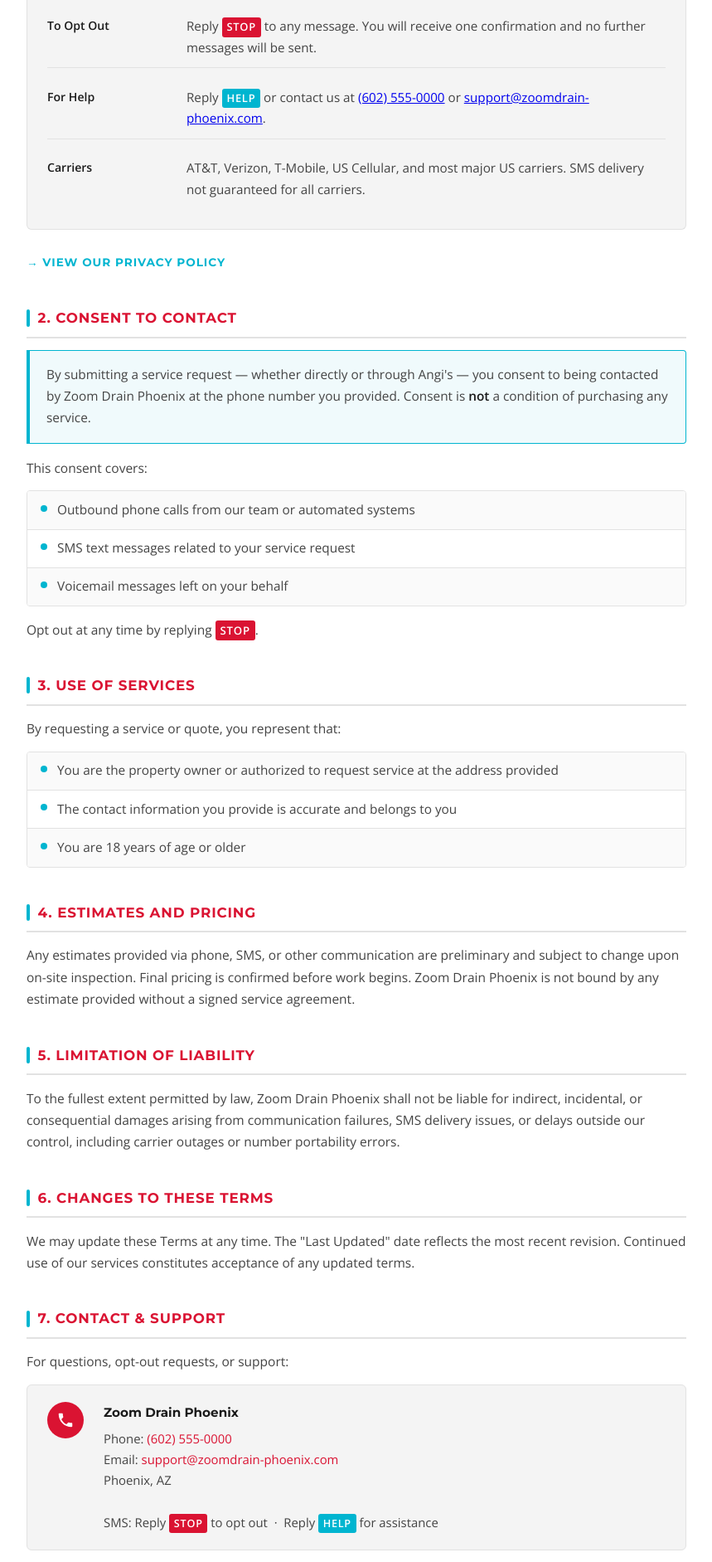
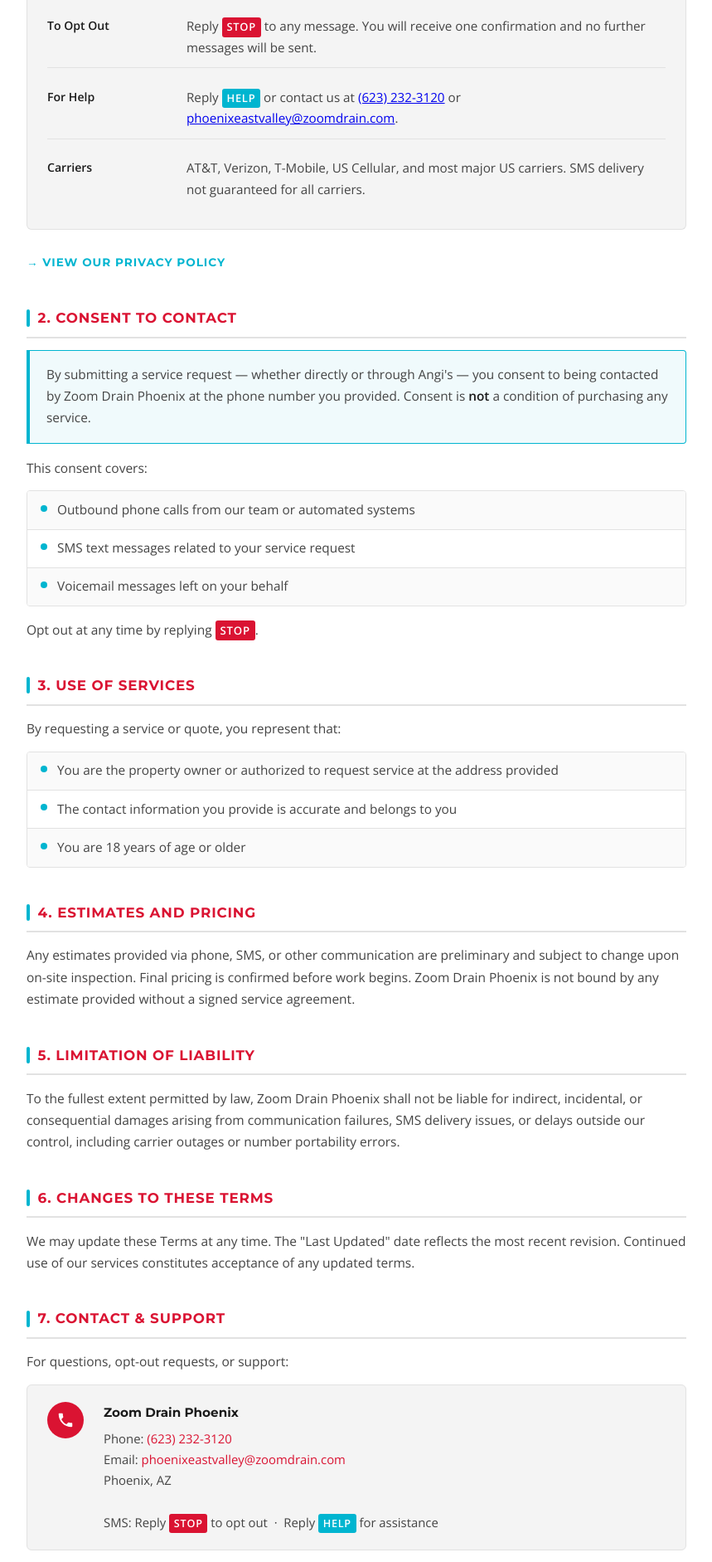
Before and after one commit to zoomdraindave/zoom-drain-hub, a website: page src/public/terms.html in a window 1280 px wide. Shown: the part 897-2780 px from the top of the page at 83% size, without its empty margins (210-1069 px from the left). Drawn offline with nearby package versions, Linux system fonts and the light colour scheme.

Commit message:
Updated phone number and email in privacy policy and terms pages

```diff
--- a/src/public/terms.html
+++ b/src/public/terms.html
@@ -328,7 +328,7 @@
 <nav>
   <div class="nav-inner">
     <a class="nav-logo" href="#"><img src="/zoom-drain-logo.png" alt="Zoom Drain" /></a>
-    <a class="nav-phone" href="tel:+16025550000">📞 (602) 555-0000</a>
+    <a class="nav-phone" href="tel:+16232323120">📞 (623) 232-3120</a>
   </div>
 </nav>
 
@@ -372,7 +372,7 @@
         </div>
         <div class="compliance-item">
           <span class="ci-label">For Help</span>
-          <span>Reply <span class="kw-help">HELP</span> or contact us at <a href="tel:+16025550000">(602) 555-0000</a> or <a href="mailto:support@zoomdrain-phoenix.com">support@zoomdrain-phoenix.com</a>.</span>
+          <span>Reply <span class="kw-help">HELP</span> or contact us at <a href="tel:+16232323120">(623) 232-3120</a> or <a href="mailto:phoenixeastvalley@zoomdrain.com">phoenixeastvalley@zoomdrain.com</a>.</span>
         </div>
         <div class="compliance-item">
           <span class="ci-label">Carriers</span>
@@ -436,8 +436,8 @@
       <div class="contact-details">
         <strong>Zoom Drain Phoenix</strong>
         <p>
-          Phone: <a href="tel:+16025550000">(602) 555-0000</a><br />
-          Email: <a href="mailto:support@zoomdrain-phoenix.com">support@zoomdrain-phoenix.com</a><br />
+          Phone: <a href="tel:+16232323120">(623) 232-3120</a><br />
+          Email: <a href="mailto:phoenixeastvalley@zoomdrain.com">phoenixeastvalley@zoomdrain.com</a><br />
           Phoenix, AZ<br /><br />
           SMS: Reply <span class="kw-stop">STOP</span> to opt out &nbsp;·&nbsp;
           Reply <span class="kw-help">HELP</span> for assistance
@@ -457,8 +457,8 @@
   <div class="footer-logo"><img src="/zoom-drain-logo.png" alt="Zoom Drain" /></div>
   <div class="footer-links">
     <a href="/privacy-policy.html">Privacy Policy</a>
-    <a href="tel:+16025550000">(602) 555-0000</a>
-    <a href="mailto:support@zoomdrain-phoenix.com">support@zoomdrain-phoenix.com</a>
+    <a href="tel:+16232323120">(623) 232-3120</a><br />
+    <a href="mailto:phoenixeastvalley@zoomdrain.com">phoenixeastvalley@zoomdrain.com</a><br />
   </div>
   <p>&copy; <span id="yr"></span> Zoom Drain Phoenix. All rights reserved.</p>
   <div class="footer-bar"></div>
```
Also changed, not shown: src/public/privacy-policy.html (+5 -5 lines).
